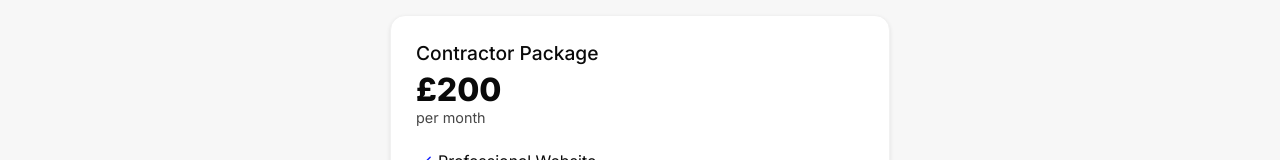
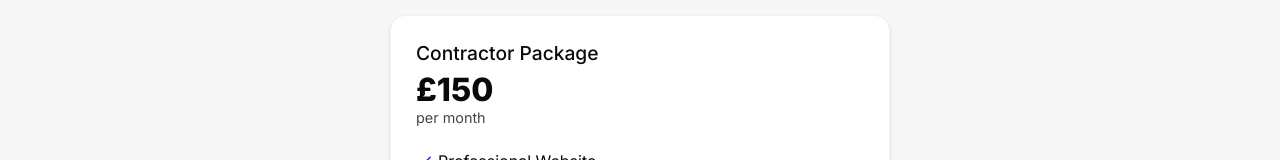
Before and after one commit to phillyworkacc/minwebagency, a Next.js app: page /pricing in a window 1280 px wide. Shown: the part 171-331 px from the top of the page. Built offline with nearby package versions, Linux system fonts and the light colour scheme.

Commit message:
changed price from 200 -> 150 for the earlier customers

```diff
--- a/components/Pricing/Pricing.tsx
+++ b/components/Pricing/Pricing.tsx
@@ -17,7 +17,7 @@ export default function Pricing () {
             <div className="box full dfb align-center justify-center">
                <Card styles={cardStyles}>
                   <div className="text-s bold-500 full mb-05">Contractor Package</div>
-                  <div className="text-xl bold-800 full">£200</div>
+                  <div className="text-xl bold-800 full">£150</div>
                   <div className="text-xxxs grey-5 full mb-15">per month</div>
                   <div className="text-xxs full dfb align-center gap-5 pd-1"><Check size={17} color="#1121ff" /> Professional Website</div>
                   <div className="text-xxs full dfb align-center gap-5 pd-1"><Check size={17} color="#1121ff" /> Missed Call Text Back</div>
```
